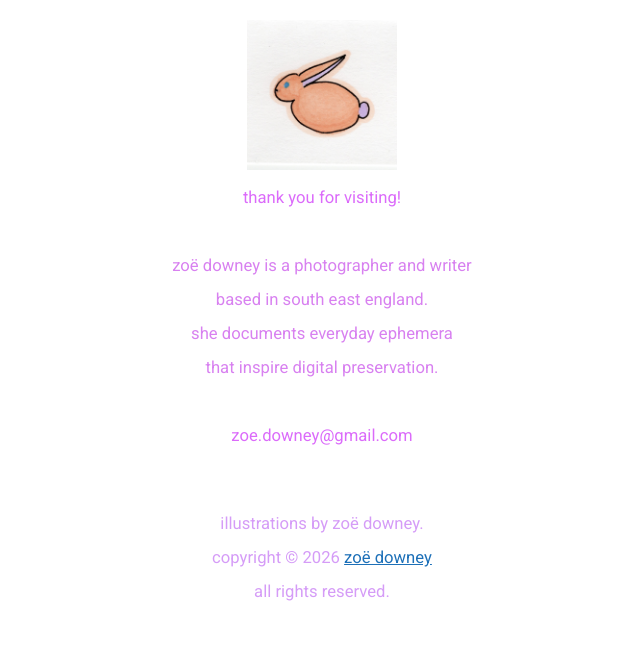
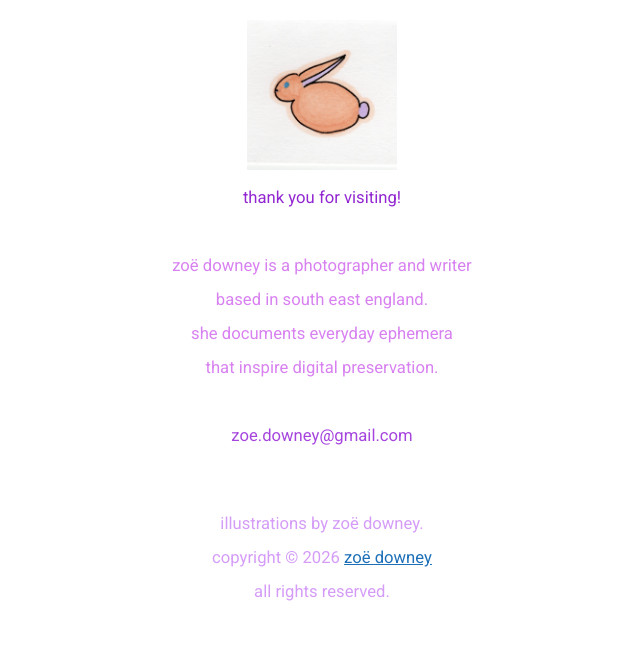
Before and after one commit to zoeurl/zoedowney.github.io, a Jekyll site: the page built from index.html, in a window 1280 px wide. Shown: the part 1361-2008 px from the top of the page, without its empty margins (318-958 px from the left). Built offline with Jekyll 4.4.1, drawn with Linux system fonts in a browser that asks for light colours.

Commit message:
Update photography.md

```diff
--- a/_layouts/photography.md
+++ b/_layouts/photography.md
@@ -32,14 +32,14 @@
 
 <footer>
 	<center><figure><img src="/assets/favicon/rabbit-doodle.png" width="150" height="150"></figure>
-		<font color=#db6bfa>thank you for visiting!
+		<font color=#9226d1>thank you for visiting!
 			<br>
 		<br><font color="#d881f0">zoë downey is a photographer and writer
 			<br>based in south east england.
 			<br>she documents everyday ephemera
 			<br>that inspire digital preservation.</font>
 			<br>
-		<br><font color="#db6bfa">zoe.downey@gmail.com</font></small></center>
+		<br><font color="#a645de">zoe.downey@gmail.com</font></small></center>
 			<br>
             <p class="meta">
             <center><small><font color="#d59cf7">illustrations by zoë downey.
```
